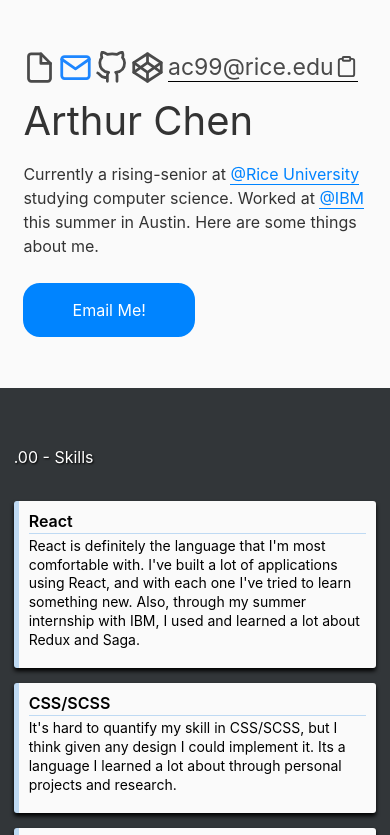
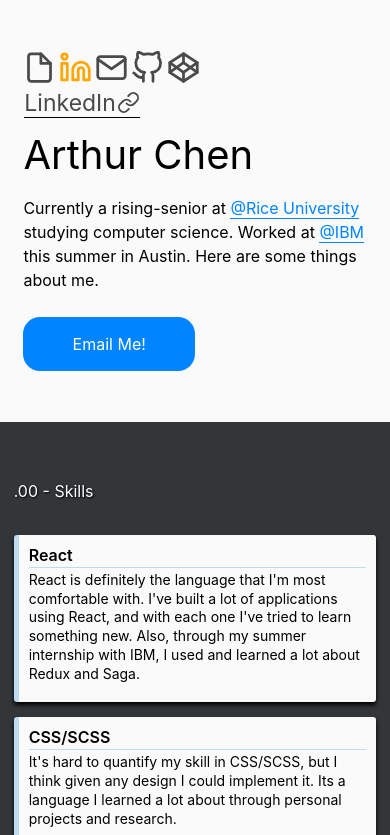
Before and after one commit to achen1738/M-E, a React app: page / in a window 390 px wide. Both pictures are taken after a click on the icon 75 px from the left and 67 px from the top of the page. Shown: the top 835 px of the page. Built offline with nearby package versions, Linux system fonts and the light colour scheme.

Commit message:
Made it more mobile compatible and fixed some padding on the left side

```diff
--- a/src/components/left/containers/Left/Left.js
+++ b/src/components/left/containers/Left/Left.js
@@ -6,7 +6,8 @@ import {
   FiFile,
   FiMail,
   FiLink,
-  FiCodepen
+  FiCodepen,
+  FiLinkedin
 } from "react-icons/fi";
 import Resume from "../../../../files/ArthurChenResume.pdf";
 import { CopyToClipboard } from "react-copy-to-clipboard";
@@ -21,14 +22,9 @@ class SideBar1 extends Component {
       copied: false
     };
 
-    const resume = this.resume();
-    const email = this.email();
-    const github = this.github();
-    const code = this.code();
     this.state = {
       activeIndex: 0,
       copySuccess: "",
-      linkComponent: [resume, email, github, code],
       copied: false
     };
   }
@@ -48,18 +44,20 @@ class SideBar1 extends Component {
       case 0:
         return this.resume();
       case 1:
+        return this.linkedin();
+      case 2:
         return this.email();
-      case 2:
+      case 3:
         return this.github();
-      case 3:
+      case 4:
         return this.code();
       default:
         return;
     }
   };
 
-  setIndex = e => {
-    this.setState({ activeIndex: e.currentTarget.getAttribute("data-index") });
+  setIndex = activeIndex => {
+    this.setState({ activeIndex, copied: false });
   };
 
   resume = () => {
@@ -78,7 +76,7 @@ class SideBar1 extends Component {
   email = () => {
     let copied =
       "left__about-link-text left__about-link left__blue left__clipboard";
-    let notCopied = "left__about-link-text left__about-link left__blue";
+    let notCopied = "left__about-link-text left__about-link left__green";
     return (
       <CopyToClipboard
         onCopy={() => this.setState({ copied: true })}
@@ -121,23 +119,41 @@ class SideBar1 extends Component {
     );
   };
 
+  linkedin = () => {
+    return (
+      <a
+        href="https://www.linkedin.com/in/arthur-chen-5402b9122/"
+        className="left__about-link-text left__about-link left__orange"
+        rel="noopener noreferrer"
+        target="_blank"
+      >
+        <span>LinkedIn</span>
+        <FiLink className="left__icon_text" />
+      </a>
+    );
+  };
+
   render = () => {
     const linkStyle = "left__about-link";
     let resumeStyles = linkStyle + " left__red";
-    let emailStyles = linkStyle + " left__blue";
-    let githubStyles = linkStyle + " left__orange";
+    let linkedInStyles = linkStyle + " left__orange";
+    let emailStyles = linkStyle + " left__green";
+    let githubStyles = linkStyle + " left__blue";
     let codeStyles = linkStyle + " left__purple";
     switch (parseInt(this.state.activeIndex)) {
       case 0:
         resumeStyles += " left__active_red";
         break;
       case 1:
-        emailStyles += " left__active_blue";
+        linkedInStyles += " left__active_orange";
         break;
       case 2:
-        githubStyles += " left__active_orange";
+        emailStyles += " left__active_green";
         break;
       case 3:
+        githubStyles += " left__active_blue";
+        break;
+      case 4:
         codeStyles += " left__active_purple";
         break;
       default:
@@ -151,30 +167,32 @@ class SideBar1 extends Component {
             <div className="left__about-links">
               <div className={resumeStyles}>
                 <FiFile
-                  data-index={0}
-                  onClick={e => this.setIndex(e)}
+                  onClick={() => this.setIndex(0)}
+                  className="left__icon left__icon_small"
+                />
+              </div>
+              <div className={linkedInStyles}>
+                <FiLinkedin
+                  onClick={() => this.setIndex(1)}
                   className="left__icon left__icon_small"
                 />
               </div>
               <div className={emailStyles}>
                 <FiMail
-                  data-index={1}
-                  onClick={e => this.setIndex(e)}
+                  onClick={() => this.setIndex(2)}
                   className="left__icon left__icon_small"
                 />
               </div>
 
               <div className={githubStyles}>
                 <FiGithub
-                  data-index={2}
-                  onClick={e => this.setIndex(e)}
+                  onClick={() => this.setIndex(3)}
                   className="left__icon left__icon_small"
                 />
               </div>
               <div className={codeStyles}>
                 <FiCodepen
-                  data-index={3}
-                  onClick={e => this.setIndex(e)}
+                  onClick={() => this.setIndex(4)}
                   className="left__icon left__icon_small"
                 />
               </div>
--- a/src/components/left/containers/Left/Left.scss
+++ b/src/components/left/containers/Left/Left.scss
@@ -13,22 +13,27 @@
   );
   background-image: linear-gradient(180deg, #fafafa, #fafafa);
   box-shadow: -2px 0px 10px black;
-
+  display: flex;
+  flex-direction: column-reverse;
   &__about {
-    position: absolute;
-    left: 85px;
-    right: 0px;
-    bottom: 15%;
-    width: 65%;
-    font-style: "Montserrat";
-    color: #333333;
+    padding-left: 40px;
+    padding-bottom: 15%;
 
     &-links {
       @extend %flex-middle;
       position: relative;
 
+      @media only screen and (max-width: 391px) {
+        padding-bottom: 5px;
+      }
+
       &-container {
         @extend %flex-middle;
+
+        @media only screen and (max-width: 391px) {
+          flex-direction: column;
+          align-items: flex-start;
+        }
       }
     }
 
@@ -105,6 +110,10 @@
     &_purple {
       color: rgb(108, 10, 182);
     }
+
+    &_green {
+      color: #56d39b;
+    }
   }
 
   &__red:hover {
@@ -121,6 +130,10 @@
 
   &__purple:hover {
     color: rgb(108, 10, 182);
+  }
+
+  &__green:hover {
+    color: #56d39b;
   }
 
   &__linkable:hover {
```
